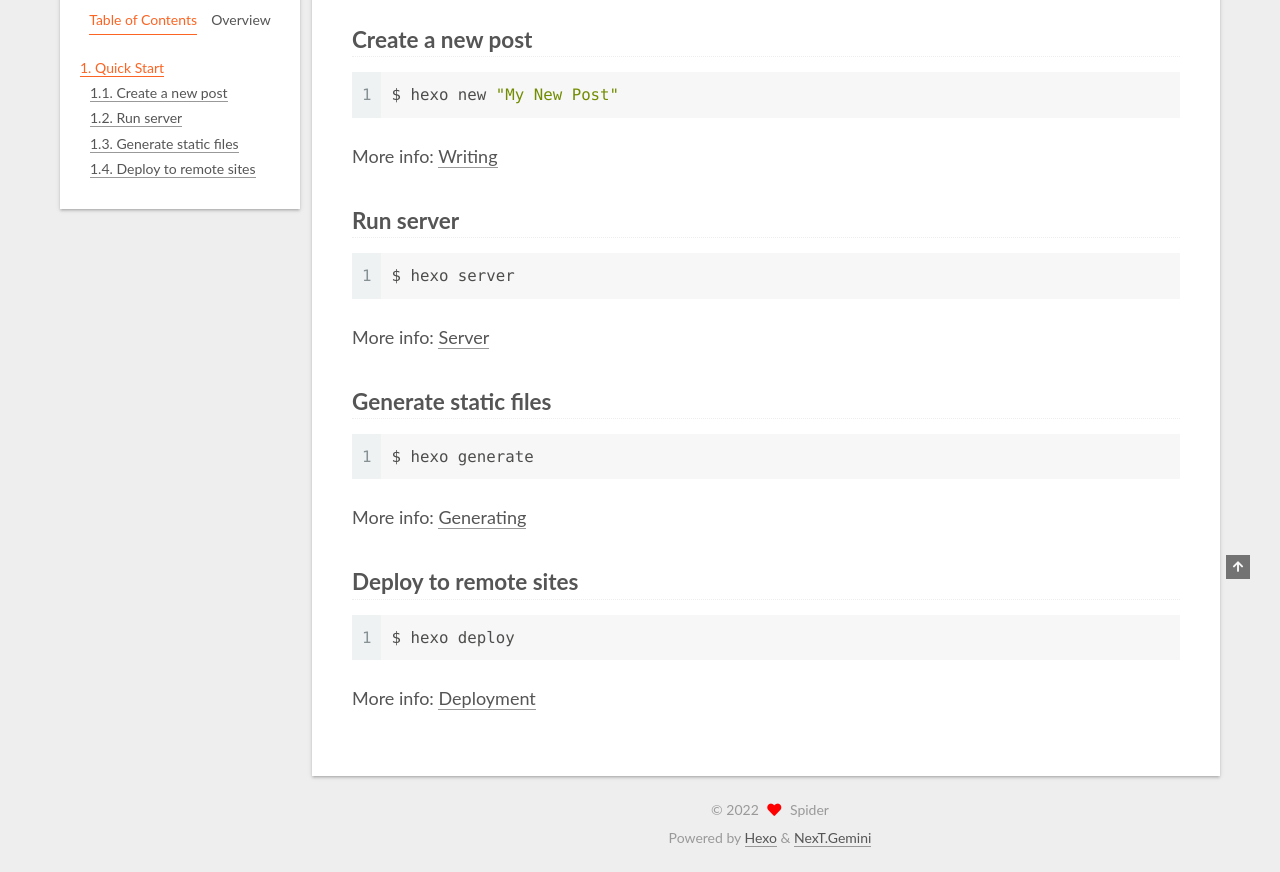
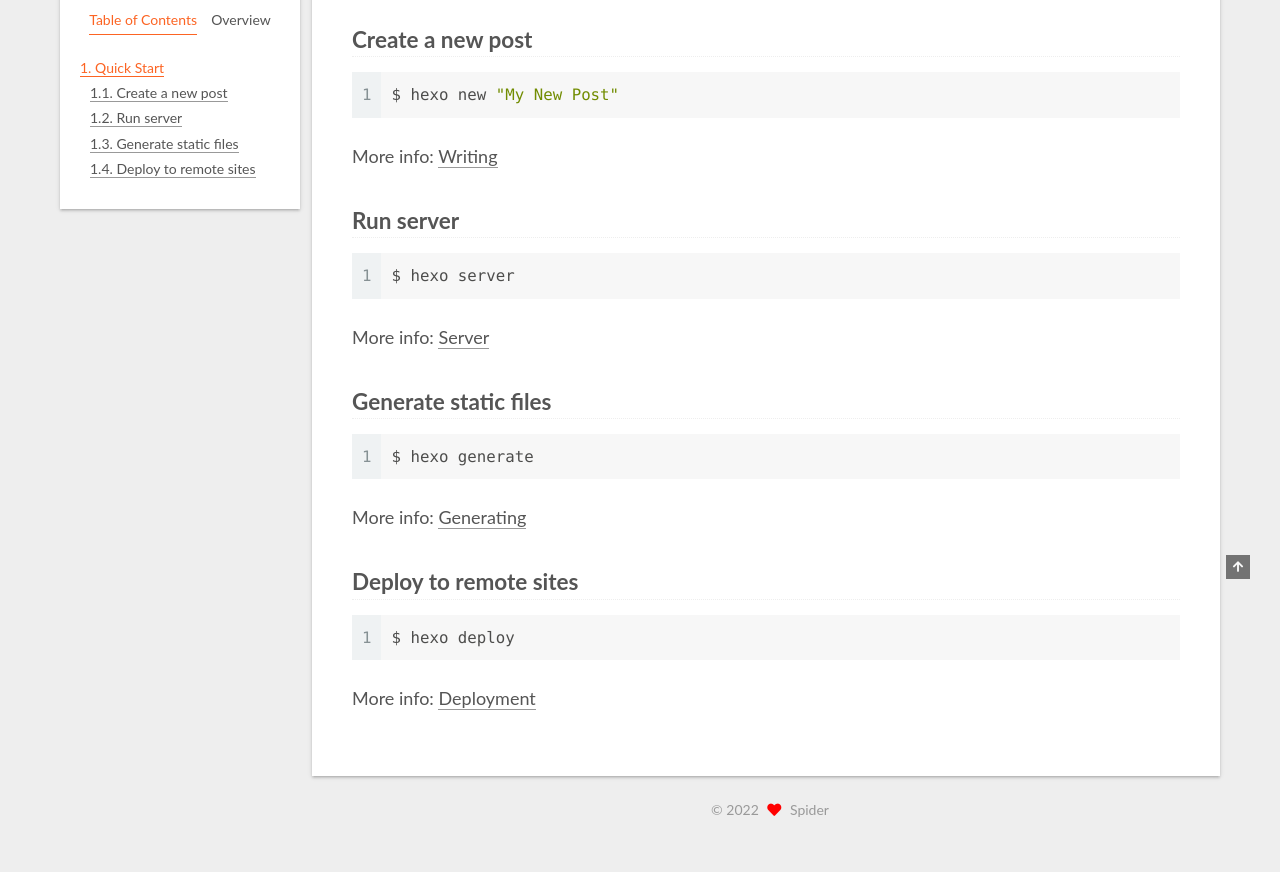
Before and after one commit to SpiderZC/SpiderZC.github.io, a plain HTML site: page 2022/09/26/hello-world/index.html in a window 1280 px wide. Shown: the part 321-1193 px from the top of the page. After the commit the page ends 1165 px from the top, so only its background shows below. Drawn offline with Linux system fonts and the light colour scheme.

Commit message:
Site updated: 2022-10-06 22:14:48

```diff
--- a/2022/09/26/hello-world/index.html
+++ b/2022/09/26/hello-world/index.html
@@ -17,7 +17,7 @@
 
 <script id="hexo-configurations">
     var NexT = window.NexT || {};
-    var CONFIG = {"hostname":"example.com","root":"/","scheme":"Gemini","version":"7.8.0","exturl":false,"sidebar":{"position":"left","display":"post","padding":18,"offset":12,"onmobile":false},"copycode":{"enable":false,"show_result":false,"style":null},"back2top":{"enable":true,"sidebar":false,"scrollpercent":false},"bookmark":{"enable":false,"color":"#222","save":"auto"},"fancybox":false,"mediumzoom":false,"lazyload":false,"pangu":false,"comments":{"style":"tabs","active":null,"storage":true,"lazyload":false,"nav":null},"algolia":{"hits":{"per_page":10},"labels":{"input_placeholder":"Search for Posts","hits_empty":"We didn't find any results for the search: ${query}","hits_stats":"${hits} results found in ${time} ms"}},"localsearch":{"enable":false,"trigger":"auto","top_n_per_article":1,"unescape":false,"preload":false},"motion":{"enable":true,"async":false,"transition":{"post_block":"fadeIn","post_header":"slideDownIn","post_body":"slideDownIn","coll_header":"slideLeftIn","sidebar":"slideUpIn"}}};
+    var CONFIG = {"hostname":"example.com","root":"/","scheme":"Gemini","version":"7.8.0","exturl":false,"sidebar":{"position":"left","display":"post","padding":18,"offset":12,"onmobile":false},"copycode":{"enable":false,"show_result":false,"style":null},"back2top":{"enable":true,"sidebar":false,"scrollpercent":true},"bookmark":{"enable":false,"color":"#222","save":"auto"},"fancybox":false,"mediumzoom":false,"lazyload":false,"pangu":false,"comments":{"style":"tabs","active":null,"storage":true,"lazyload":false,"nav":null},"algolia":{"hits":{"per_page":10},"labels":{"input_placeholder":"Search for Posts","hits_empty":"We didn't find any results for the search: ${query}","hits_stats":"${hits} results found in ${time} ms"}},"localsearch":{"enable":false,"trigger":"auto","top_n_per_article":1,"unescape":false,"preload":false},"motion":{"enable":true,"async":false,"transition":{"post_block":"fadeIn","post_header":"slideDownIn","post_body":"slideDownIn","coll_header":"slideLeftIn","sidebar":"slideUpIn"}}};
   </script>
 
   <meta name="description" content="Welcome to Hexo! This is your very first post. Check documentation for more info. If you get any problems when using Hexo, you can find the answer in troubleshooting or you can ask me on GitHub. Quick">
@@ -329,8 +329,6 @@
   </span>
   <span class="author" itemprop="copyrightHolder">Spider</span>
 </div>
-  <div class="powered-by">Powered by <a href="https://hexo.io/" class="theme-link" rel="noopener" target="_blank">Hexo</a> & <a href="https://theme-next.org/" class="theme-link" rel="noopener" target="_blank">NexT.Gemini</a>
-  </div>
 
 
 
```
Also changed, not shown: archives/2022/09/index.html (+1 -3 lines), archives/2022/index.html (+1 -3 lines), archives/index.html (+1 -3 lines), categories/index.html (+1 -3 lines), index.html (+1 -3 lines), link/index.html (+1 -3 lines), tags/index.html (+1 -3 lines).
